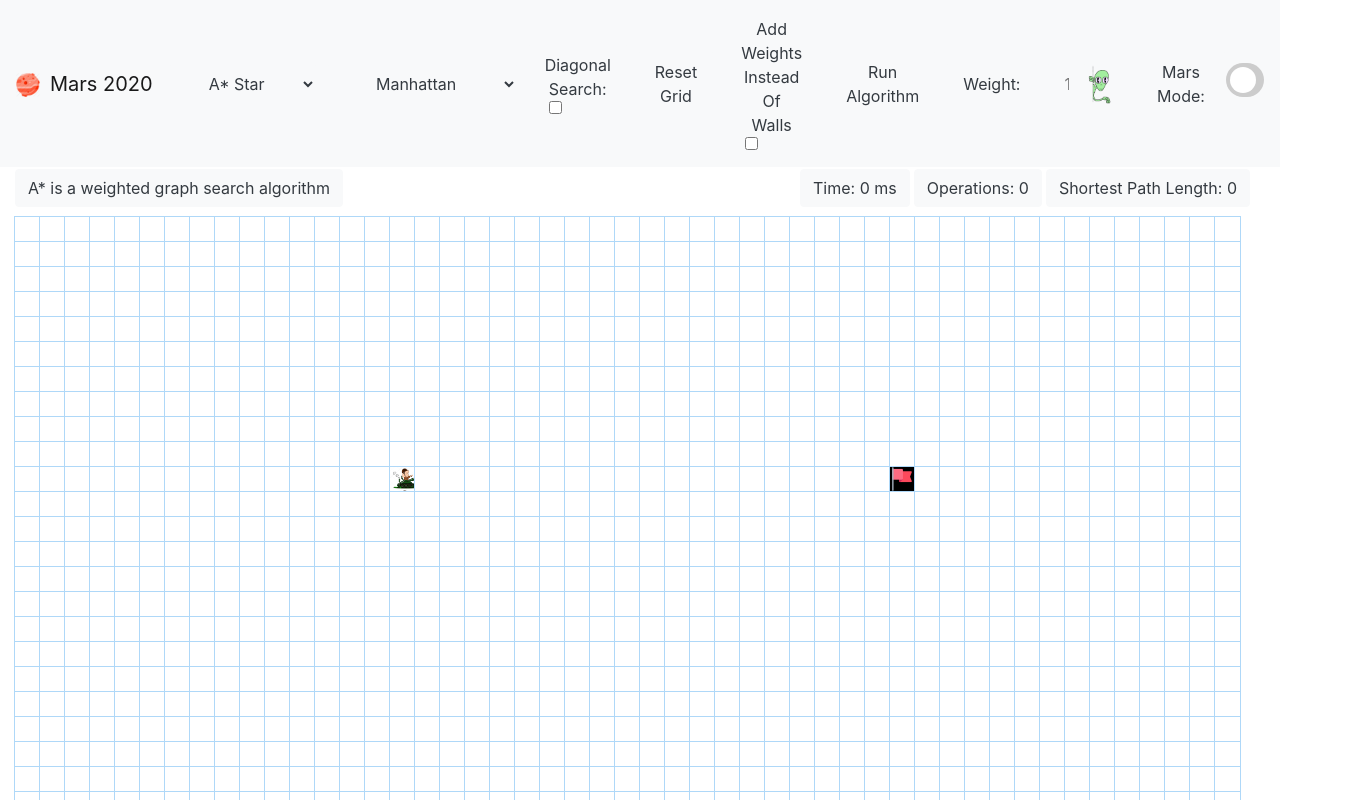
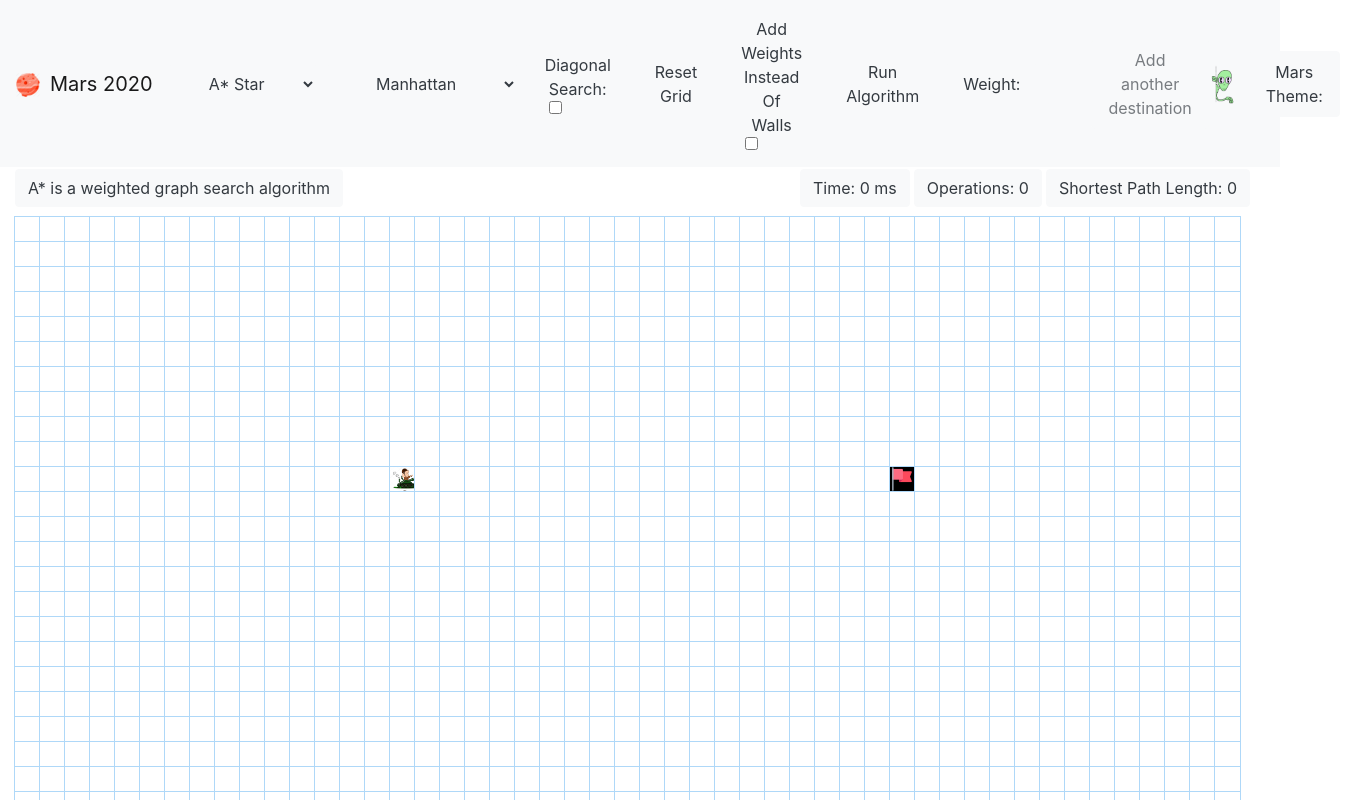
Before and after one commit to mavneeK/Mars-2020-Microsoft, a React (Create React App) app: page / in a window 1280 px wide. Shown: the top 800 px of the page, 1370 px wide, since content can reach past the window. Built offline with nearby package versions, Linux system fonts and the light colour scheme; the HTML template or start-up script is replaced by a standard one.

Commit message:
Second destination in dijkstra added

```diff
--- a/src/Algorithms/BestFirst.js
+++ b/src/Algorithms/BestFirst.js
@@ -15,6 +15,7 @@ export function BestFirst(grid, startNode, finishNode, diagonal, heuristic) {
         closestNode.isVisited = true;
 
         visitedNodesInOrder.push(closestNode);
+        // if (closestNode.isFinish === true);
         if (closestNode === finishNode) return visitedNodesInOrder;
         updateUnvisitedNeighbors(closestNode, unvisitedNodes, grid, diagonal);
     }
--- a/src/Algorithms/Dijkstra.js
+++ b/src/Algorithms/Dijkstra.js
@@ -16,6 +16,7 @@ export function Dijkstra(grid, startNode, finishNode, diagonal) {
       visitedNodesInOrder.push(closestNode);
       // }
       // if (closestNode === finishNode) p = false;
+      if (closestNode.isFinish === true) return visitedNodesInOrder;
       if (closestNode === finishNode) return visitedNodesInOrder;
       updateUnvisitedNeighbors(closestNode, grid, diagonal);
    }
--- a/src/Components/NavigationBar.jsx
+++ b/src/Components/NavigationBar.jsx
@@ -50,11 +50,14 @@ export default class NavigationBar extends React.Component {
                             Run Algorithm
                     </button>
                         <span style={{ marginRight: "10px", marginLeft: "10px" }} className="navbar btn btn-light border border-light text-dark rounded">Weight:</span>
-                        <input style={{ width: "10%" }} className="navbar btn btn-light border border-light text-dark rounded" placeholder="10" id="weight" type="number" onChange={(event) => this.props.changeWeight(event.target.value)}>
+                        <input style={{ width: "5%" }} className="navbar btn btn-light border border-light text-dark rounded" placeholder="10" id="weight" type="number" onChange={(event) => this.props.changeWeight(event.target.value)}>
                         </input>
-                        <img src={alien} height="40px" width="40px" style={{ marginRight: "10px" }}></img>
+                        <button id="secondDest" className="navbar btn btn-light border border-light rounded" style={{ marginLeft: "10px" }} onClick={() => this.props.addDestination()}>
+                            Add another destination
+                    </button>
+                        <img src={alien} height="40px" width="40px"></img>
                     </div>
-                    <span className="navbar btn btn-light rounded">Mars Mode:</span>
+                    <span style={{ marginLeft: "0px" }} className="navbar btn btn-light rounded">Mars Theme:</span>
                     <label className="switch">
                         <input type="checkbox" onChange={() => this.props.theme()} />
                         <span className="slider round"></span>
--- a/src/PathFindingVisualizer/PathFindingVisualizer.jsx
+++ b/src/PathFindingVisualizer/PathFindingVisualizer.jsx
@@ -38,7 +38,8 @@ export default class PathFindingVisualizer extends Component {
             shortestPathLength: 0,
             heuristic: "Manhattan",
             guideText: "A* is a weighted graph search algorithm",
-            theme: 0
+            theme: 0,
+            wait: false
         };
     }
 
@@ -64,6 +65,8 @@ export default class PathFindingVisualizer extends Component {
         window.addEventListener("resize", this.updateDimensions.bind(this));
         const grid = this.getInitialGrid();
         this.setState({ grid });
+        var h = document.getElementById('secondDest');
+        h.disabled = true;
         // console.log(window.screen.height);
         // console.log(window.screen.width);
     }
@@ -78,12 +81,19 @@ export default class PathFindingVisualizer extends Component {
     }
 
     handleMouseDown(row, col) {
+        if (this.state.wait === true) {
+            return;
+        }
         if (row === START_NODE_ROW && col === START_NODE_COL) {
             this.setState({ isStartChange: true });
             return;
         }
         if (row === FINISH_NODE_ROW && col === FINISH_NODE_COL) {
             this.setState({ isFinishChange: true });
+            return;
+        }
+        const grid = this.state.grid;
+        if (grid[row][col].isFinish == true) {
             return;
         }
         if (this.state.weight === true) {
@@ -96,6 +106,9 @@ export default class PathFindingVisualizer extends Component {
     }
 
     handleMouseEnter(row, col) {
+        if (this.state.wait === true) {
+            return;
+        }
         if (this.state.isStartChange === true) {
             START_NODE_ROW = row;
             START_NODE_COL = col;
@@ -127,6 +140,13 @@ export default class PathFindingVisualizer extends Component {
     }
 
     handleMouseUp(row, col) {
+        if (this.state.wait === true) {
+            const grid = this.state.grid;
+            grid[row][col].isFinish = true;
+            this.setState({ grid: grid });
+            this.setState({ wait: false });
+            return;
+        }
         if (this.state.isStartChange === true) {
             START_NODE_ROW = row;
             START_NODE_COL = col;
@@ -193,7 +213,7 @@ export default class PathFindingVisualizer extends Component {
             console.log("YP")
             this.setState({ time: (end - start).toFixed(2) });
             this.setState({ operations: visitedNodesInOrder.length })
-            const nodesInShortestPathOrder = ShortestPathDijkstra(finishNode);
+            const nodesInShortestPathOrder = ShortestPathDijkstra(visitedNodesInOrder[visitedNodesInOrder.length - 1]);
             this.setState({ shortestPathLength: nodesInShortestPathOrder.length === 1 ? 0 : nodesInShortestPathOrder.length });
             this.animate(visitedNodesInOrder, nodesInShortestPathOrder);
         } else if (this.state.searchMethod === 'BreathFirst') {
@@ -281,6 +301,13 @@ export default class PathFindingVisualizer extends Component {
             var st = newMethod + " is a non-weighted search algorithm and does not guarantee shortest path.";
             this.setState({ guideText: st });
         }
+        if (newMethod === 'Dijkstra') {
+            var h = document.getElementById('secondDest');
+            h.disabled = false;
+        } else {
+            var h = document.getElementById('secondDest');
+            h.disabled = true;
+        }
         this.setState({ searchMethod: newMethod });
     }
 
@@ -327,6 +354,21 @@ export default class PathFindingVisualizer extends Component {
     changeWeight() {
         let check = this.state.weight;
         this.setState({ weight: !check });
+    }
+
+    addDestination() {
+        prompt("Click the node to make another destination\n Note that you cannot move this destination")
+        this.setState({ wait: true });
+        // const grid = this.state.grid;
+        // for (const row of grid) {
+        //     for (const node of row) {
+        //         if (node.isFinish != true) {
+        //             node.isFinish = true;
+        //             this.setState({ grid: grid });
+        //             return;
+        //         }
+        //     }
+        // }
     }
 
     getInitialGrid = () => {
@@ -482,6 +524,7 @@ export default class PathFindingVisualizer extends Component {
                     changeHeuristic={(newHeuristic) => this.changeHeuristic(newHeuristic)}
                     changeWeight={(value) => this.changeWeights(value)}  // to change the value of weight
                     theme={() => this.theme()}
+                    addDestination={() => this.addDestination()}
                 >
                 </NavigationBar>
                 <DetailGrid guideText={this.state.guideText}
```
